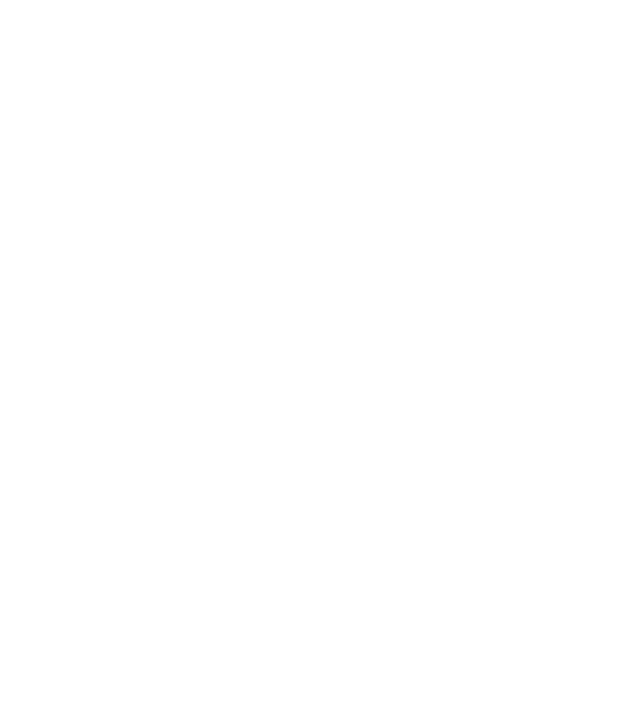
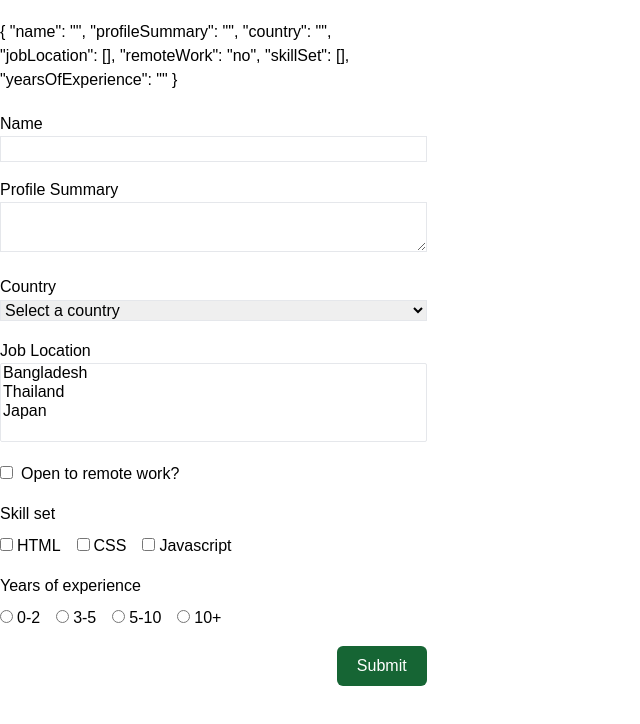
Before and after one commit to farjanaIslamNipa/vue-composition-api, a Vue app: page / in a window 1280 px wide. Before the commit this address had no page. Shown: the top 724 px of the page, without its empty margins (0-640 px from the left). Built offline with nearby package versions, Linux system fonts and the light colour scheme; a web font is replaced by a local one.

Commit message:
working with forms

```diff
--- a/src/App.vue
+++ b/src/App.vue
@@ -1,13 +1,100 @@
 <template>
-<!-- <ExampleDashboard /> -->
-    <CareerHeader />
+<div class="container mx-auto pt-5 pb-10">
+    <form @submit.prevent="submitForm" class="w-1/3">
+        <div>
+            {{ JSON.stringify(formValue, null, 2) }}
+        </div>
+        <div class="mt-5 mb-4">
+            <label for="" class="block">Name</label>
+            <input type="text" v-model.trim="formValue.name" class="border w-full">
+        </div>
+        <div class="mb-4">
+            <label for="" class="block">Profile Summary</label>
+            <textarea cols="3" type="text" v-model="formValue.profileSummary" class="border w-full"></textarea>
+        </div>
+        <div class="mb-4">
+            <label for="" class="block">Country</label>
+            <select v-model="formValue.country" class="border w-full">
+                <option value="">Select a country</option>
+                <option value="bangladesh">Bangladesh</option>
+                <option value="thailand">Thailand</option>
+                <option value="japan">Japan</option>
+            </select>
+        </div>
+        <div class="mb-4">
+            <label for="" class="block">Job Location</label>
+            <select v-model="formValue.jobLocation" multiple class="border w-full">
+                <option value="bangladesh">Bangladesh</option>
+                <option value="thailand">Thailand</option>
+                <option value="japan">Japan</option>
+            </select>
+        </div>
+        <div class="mb-4">
+            <input type="checkbox" name="remoteWork" id="remoteWork" v-model="formValue.remoteWork" true-value="yes" false-value="no" class="mr-2">
+            <label for="remoteWork">Open to remote work?</label>
+
+        </div>
+        <div class="mb-4">
+            <label for="html" class="block mb-2">Skill set</label>
+            <div class="flex gap-4">
+                <div>
+                    <input type="checkbox" id="html" name="skillSet" value="html" v-model="formValue.skillSet" class="mr-1">
+                    <label for="html">HTML</label>
+                </div>
+                <div>
+                    <input type="checkbox" id="css" name="skillSet" value="css" v-model="formValue.skillSet" class="mr-1">
+                    <label for="css">CSS</label>
+                </div>
+                <div>
+                    <input type="checkbox" id="javascript" name="skillSet" value="javascript" v-model="formValue.skillSet" class="mr-1">
+                    <label for="javascript">Javascript</label>
+                </div>
+            </div>
+        </div>
+        <div class="mb-4">
+            <label for="" class="block mb-2">Years of experience</label>
+            <div class="flex gap-4">
+                <div>
+                    <input type="radio" name="yearsOfExperience" id="0-2" value="0-2" v-model="formValue.yearsOfExperience">
+                    <label for="0-2" class="ml-1">0-2</label>
+                </div>
+                <div>
+                    <input type="radio" name="yearsOfExperience" id="3-5" value="3-5" v-model="formValue.yearsOfExperience">
+                    <label for="3-5" class="ml-1">3-5</label>
+                </div>
+                <div>
+                    <input type="radio" name="5yearsOfExperience" id="5-10" value="5-10" v-model="formValue.yearsOfExperience">
+                    <label for="5-10" class="ml-1">5-10</label>
+                </div>
+                <div>
+                    <input type="radio" name="yearsOfExperience" id="10+" value="10+" v-model="formValue.yearsOfExperience">
+                    <label for="10+" class="ml-1">10+</label>
+                </div>
+            </div>
+        </div>
+        <div class="text-end">
+            <button @keyup.enter="submitForm" class="bg-green-800 text-white font-medium px-5 py-2 rounded-md">Submit</button>
+        </div>
+    </form>
+</div>
 </template>
 
 <script setup>
-import CareerHeader from './components/CareerHeader.vue';
+import { ref } from 'vue';
 
-// import ExampleDashboard from './views/ExampleDashboard.vue';
+const formValue = ref({
+    name: '',
+    profileSummary:'',
+    country: '',
+    jobLocation: [],
+    remoteWork: 'no',
+    skillSet: [],
+    yearsOfExperience: ''
+})
 
+const submitForm = () => {
+    console.log(formValue.value, 'value')
+}
 </script>
 
 <style scoped>
```
